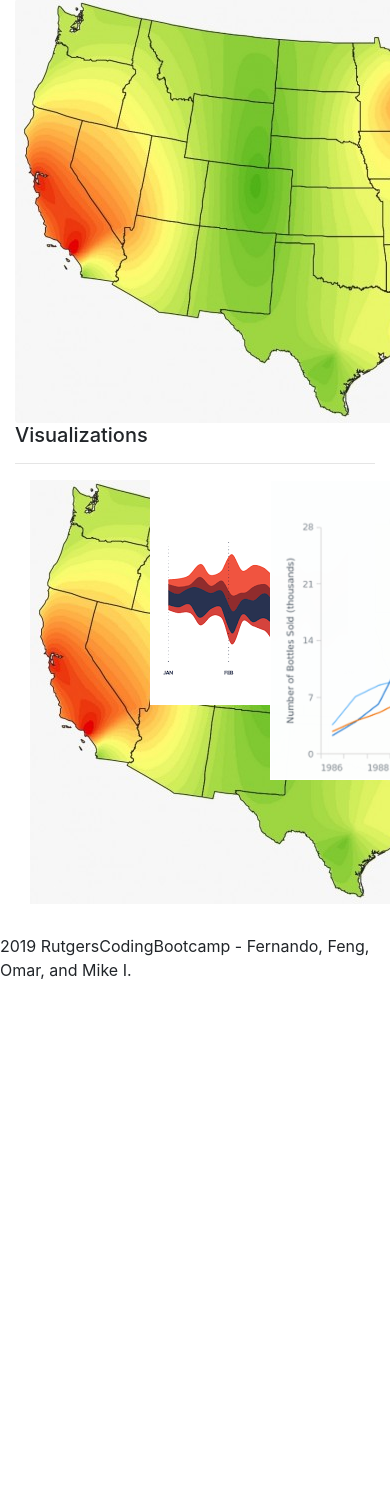
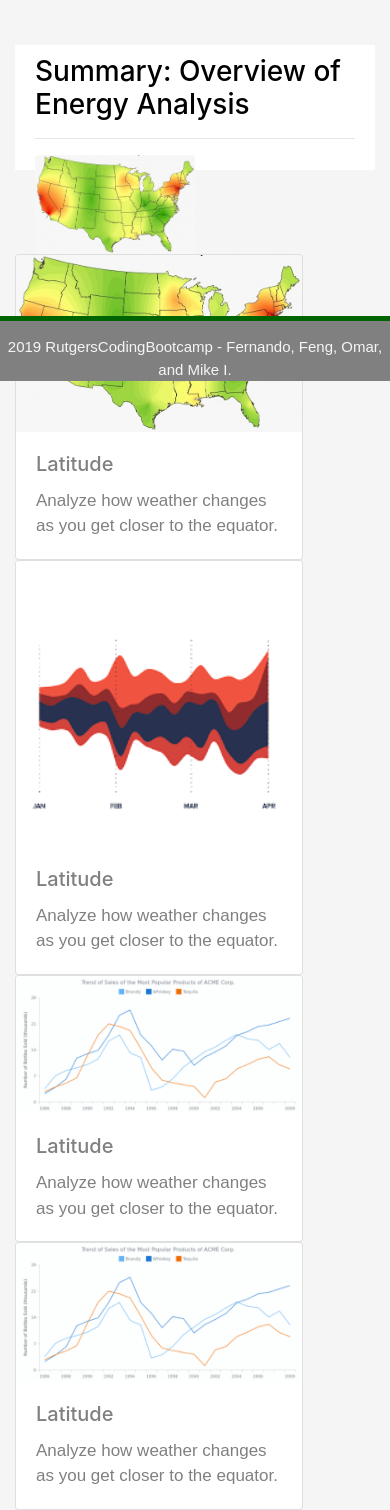
Before and after one commit to monteirof4/us-energy-analysis, a Flask app: page / in a window 390 px wide; the page is wider, and only the part inside the window is pictured. Shown: the part 463-1973 px from the top of that part. Before the commit the page ends 1442 px from the top of that part, so only its background shows below. Run offline with Flask 2, Linux system fonts and the light colour scheme; some libraries are stand-ins or nearby versions.

Commit message:
working on HTML

```diff
--- a/static/css/style.css
+++ b/static/css/style.css
@@ -58,6 +58,12 @@
     font-weight: bolder;
     padding-top: 25px;
 }
+.display-4{
+    color: whitesmoke;
+    font-family: Georgia, 'Times New Roman', Times, serif;
+    font-weight: bolder;
+    padding-top: 25px;
+}
 /* Paragraph Element */
 p{
  color: gray;
--- a/templates/heatMaps.html
+++ b/templates/heatMaps.html
@@ -34,7 +34,8 @@
                         <div class="dropdown-menu" aria-labelledby="navbarDropdownMenuLink">
                             <a class="dropdown-item" href="streamgraph">Stream Graphs</a>
                             <a class="dropdown-item" href="linegraph">Line Graphs</a>
-                        <a class="dropdown-item" href="heatmap">Heat Maps</a>
+                            <a class="dropdown-item" href="heatmaps">Heat Maps</a>
+                            <a class="dropdown-item" href="scatter">Scatter Plot</a>
                         </div>
                     </li>
                 </ul>
--- a/templates/index.html
+++ b/templates/index.html
@@ -14,7 +14,7 @@
     <script src="https://stackpath.bootstrapcdn.com/bootstrap/4.3.1/js/bootstrap.min.js" integrity="sha384-JjSmVgyd0p3pXB1rRibZUAYoIIy6OrQ6VrjIEaFf/nJGzIxFDsf4x0xIM+B07jRM" crossorigin="anonymous"></script>
 
     <!-- CSS styleSheet link -->
-    <link rel="stylesheet" href="assets/css/style.css">
+    <link rel="stylesheet" href="static/css/style.css">
 </head>
 <body>
     <!-- Section: Navigation -->
@@ -34,7 +34,8 @@
                     <div class="dropdown-menu" aria-labelledby="navbarDropdownMenuLink">
                         <a class="dropdown-item" href="streamgraph">Stream Graphs</a>
                         <a class="dropdown-item" href="linegraph">Line Graphs</a>
-                        <a class="dropdown-item" href="heatmap">Heat Maps</a>
+                        <a class="dropdown-item" href="heatmaps">Heat Maps</a>
+                        <a class="dropdown-item" href="scatter">Scatter Plot</a>
                     </div>
                 </li>
             </ul>
@@ -53,36 +54,91 @@
             <div class="box">
                 <h3 class="h3">Summary: Overview of Energy Analysis</h3>
                 <hr>
-                <img src="assets/img/Heatmap.jpeg" class="vizualization rounded float-left" alt="Heatmap">
+                <img src="static/img/Heatmap.jpeg" class="vizualization rounded float-left" alt="Heatmap">
                 <p></p>
                 <p></p>
             </div>
         </div>
-        <div class="col-lg-5 col-md-12">
+        <div class="col-lg-5 col-md-16">
             <!-- Right Side Box -->
-            <div class="box">
+            <!-- <div class="box">
                 <h5 class="title">Visualizations</h5>
                 <hr>
                 <div class="container">
                     <div class="row" style="padding-bottom: 30px;">
-                        <div class="col-4">
+                        <div class="col-6" style="padding-bottom: 30px;">
                             <a href="heatmap">
-                                <img class="panel" src="assets/img/Heatmap.jpeg" alt="Heatmap">
+                                <img class="panel" src="static/img/Heatmap.jpeg" alt="Heatmap">
                             </a>
                         </div>
-                        <div class="col-4">
+                        <div class="col-6" style="padding-bottom: 30px;">
                             <a href="streamgraph">
-                                <img class="panel" src="assets/img/Streamgraph.png" alt="Streamgraph">
+                                <img class="panel" src="static/img/Streamgraph.png" alt="Streamgraph">
                             </a>
                         </div>
-                        <div class="col-4">
+                        <div class="row" style="padding-bottom: 30px;">
+                        <div class="col-6">
                                 <a href="linegraph">
-                                    <img class="panel" src="assets/img/LineGraph.png" alt="LineGraph">
+                                    <img class="panel" src="static/img/LineGraph.png" alt="LineGraph">
                                 </a>
+                        </div>
+                        <div class="col-6">
+                            <a href="scatter">
+                                <img class="panel" src="static/img/LineGraph.png" alt="ScatterPlot">
+                            </a>
+                        </div>
                         </div>
                     </div>
                 </div>
-            </div>
+            </div> -->
+
+            <div class="row justify-content-center">
+                    <div class="col-lg-4 col-sm-6">
+                        <a href="heatmap">
+                            <div class="card" style="width: 18rem;">
+                                <img src="static/img/Heatmap.jpeg" class="card-img-top" alt="...">
+                                <div class="card-body">
+                                    <h5 class="card-title">Latitude</h5>
+                                    <p class="card-text">Analyze how weather changes as you get closer to the equator.</p>
+                                </div>
+                            </div>
+                        </a>
+                    </div>
+                    <div class="col-lg-4 col-sm-6">
+                            <a href="streamgraph">
+                                <div class="card" style="width: 18rem;">
+                                    <img src="static/img/Streamgraph.png" class="card-img-top" alt="...">
+                                    <div class="card-body">
+                                        <h5 class="card-title">Latitude</h5>
+                                        <p class="card-text">Analyze how weather changes as you get closer to the equator.</p>
+                                    </div>
+                                </div>
+                            </a>
+                    </div>
+                    <div class="col-lg-4 col-sm-6">
+                            <a href="linegraph">
+                                <div class="card" style="width: 18rem;">
+                                    <img src="static/img/LineGraph.png" class="card-img-top" alt="...">
+                                    <div class="card-body">
+                                        <h5 class="card-title">Latitude</h5>
+                                        <p class="card-text">Analyze how weather changes as you get closer to the equator.</p>
+                                    </div>
+                                </div>
+                            </a>
+                    </div>
+                    <div class="col-lg-4 col-sm-6">
+                            <a href="scatter">
+                                <div class="card" style="width: 18rem;">
+                                    <img src="static/img/LineGraph.png" class="card-img-top" alt="...">
+                                    <div class="card-body">
+                                        <h5 class="card-title">Latitude</h5>
+                                        <p class="card-text">Analyze how weather changes as you get closer to the equator.</p>
+                                    </div>
+                                </div>
+                            </a>
+                    </div>
+                </div>
+
         </div>
     </div>
 </div>
```
Also changed, not shown: templates/lineGraph.html (+16 -12 lines), templates/streamGraph.html (+15 -7 lines), templates/scatterPlot.html (added). Lines whose indentation alone changed are shown as unchanged.
